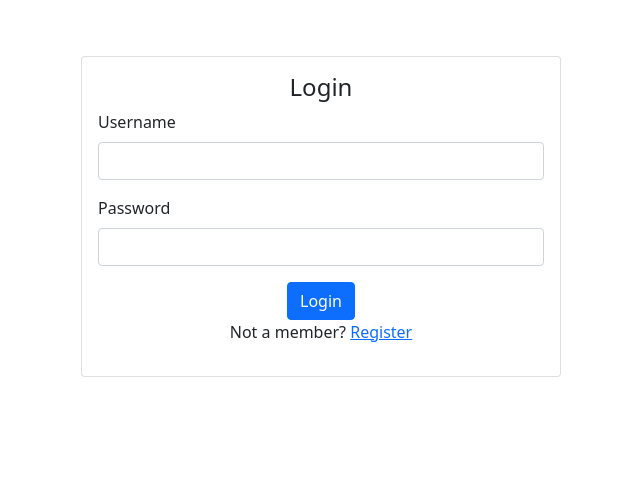
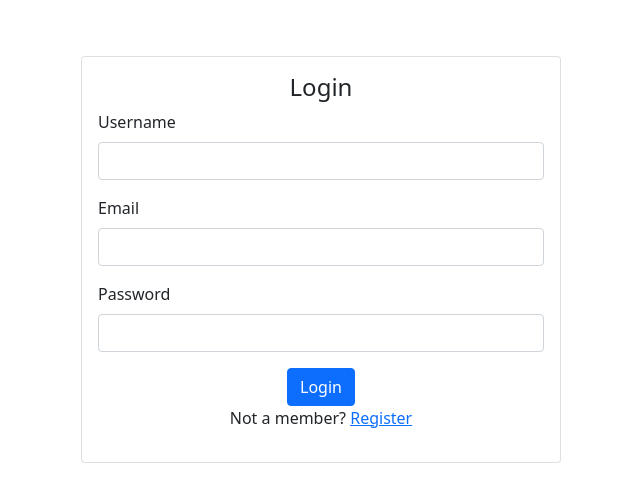
Before and after one commit to Mohsin272/Y4-Final-Project, a Flask app: page /login in a window 1280 px wide. Shown: the part 56-558 px from the top of the page, without its empty margins (319-959 px from the left). Run offline with Flask 2, Linux system fonts and the light colour scheme; some libraries are stand-ins or nearby versions.

Commit message:
fixed login authentication issue

```diff
--- a/app.py
+++ b/app.py
@@ -19,12 +19,12 @@ config = {
 
 @app.route("/")
 def index():
-    return render_template("index.html", title="Welcome", heading="")
+    return render_template("index.html", title="Welcome")
 
 
 @app.route("/register")
 def register():
-    return render_template("register.html", title="Welcome", heading="")
+    return render_template("register.html", title="Welcome")
 
 
 @app.route("/dashboard")
@@ -42,17 +42,16 @@ def logout():
 
 @app.route("/login", methods=["GET", "POST"])
 def login():
-    errors = None
+    errors = ""
     if request.method == "POST":
         username = request.form.get("username")
+        email= request.form.get("email")
         Userpassword = request.form.get("password")
         print(Userpassword)
         with DBcm.UseDatabase(config) as db:
-            SQL = """select * from users where Username = %s"""
-            db.execute(SQL, (username,))
+            SQL = """select * from users where Email = %s"""
+            db.execute(SQL, (email,))
             res = db.fetchall()
-            print(res)
-            print(Userpassword)
             Userpassword = Userpassword.encode("utf-8")
             hashedDB = res[0][3].encode("utf-8")
             passres = bcrypt.checkpw(Userpassword, hashedDB)
@@ -68,9 +67,19 @@ def addrecipe():
     errors = []
     pass
 
+def check_email_exists(email):
+    with DBcm.UseDatabase(config) as d:
+        SQL = """select * from users where Email = %s"""
+        d.execute(SQL, (email,))
+        rows = d.fetchall()
+    if len(rows) > 0:
+        return True
+    else:
+        return False
+
 @app.route("/processform", methods=["GET", "POST"])
 def processform():
-    errors = []
+    errors  = []
     username = request.form.get("username")
     email = request.form.get("email")
     password = request.form.get("password")
@@ -79,8 +88,10 @@ def processform():
     repeatpassword = repeatpassword.encode("utf-8")
     hashed_password = bcrypt.hashpw(password, salt)
     hashed_repeat_password = bcrypt.hashpw(repeatpassword, salt)
-    if bcrypt.checkpw(hashed_password, hashed_repeat_password):
-        errors = "Passwords do not match"
+    if password!=repeatpassword:
+        errors.append("Passwords do not match")
+    if check_email_exists(email) == True:
+        errors.append("Email already registered")
     else:
         with DBcm.UseDatabase(config) as db:
             SQL = """
@@ -92,7 +103,7 @@ def processform():
 
             db.execute(SQL, (username, email, hashed_password))
         return redirect("/login")
-    return render_template("register.html", title="Welcome", errors=errors)
+    return render_template("register.html", title="Welcome", errors = errors )
 
 
 @app.route("/recipe")
@@ -141,12 +152,6 @@ def process():
     with ThreadPoolExecutor() as executor:
         status_codes = list(executor.map(check_status, [row['recipe']['url'] for row in res]))
         res = [row for i, row in enumerate(res) if status_codes[i] == 200]
-    # for i, row in enumerate(res):
-    #     url=row['recipe']['url']
-    #     response=requests.get(url)
-    #     if response.status_code != 200:
-    #         del res[i]
-
     return render_template(
         "results.html", title="Suggested Recipes ", heading="Your Recipes", data=res
     )
--- a/templates/login.html
+++ b/templates/login.html
@@ -16,6 +16,13 @@
       </div>
     </div>
     <div class="mb-3">
+      <label for="emailID" class="form-label">Email</label>
+      <input type="email" class="form-control" id="emailID" name="email" required>
+      <div class="invalid-feedback">
+        Please enter your email.
+      </div>
+    </div>
+    <div class="mb-3">
       <label for="passwordID" class="form-label">Password</label>
       <input type="password" class="form-control" id="passwordID" name="password" required>
       <div class="invalid-feedback">
@@ -23,9 +30,7 @@
       </div>
     </div>
     <div class="text-center">
-      {% if errors %}
       <p class="text-danger"> {{errors}}</p>
-      {% endif %}
         <button type="submit" class="btn btn-primary">Login</button>
         <br>
         <p>Not a member? <a href="/register">Register</a></p>
--- a/templates/register.html
+++ b/templates/register.html
@@ -36,8 +36,10 @@
         Please re-enter your password.
       </div>
     </div>
-    <p class="text-danger"> {{errors}}</p>
     <div class="text-center">
+      {% for e in errors %}
+      <p class="text-danger"> {{e}}</p>
+      {% endfor %}
     <button type="submit" class="btn btn-primary">Submit</button>
   </div>
   </form>
```
